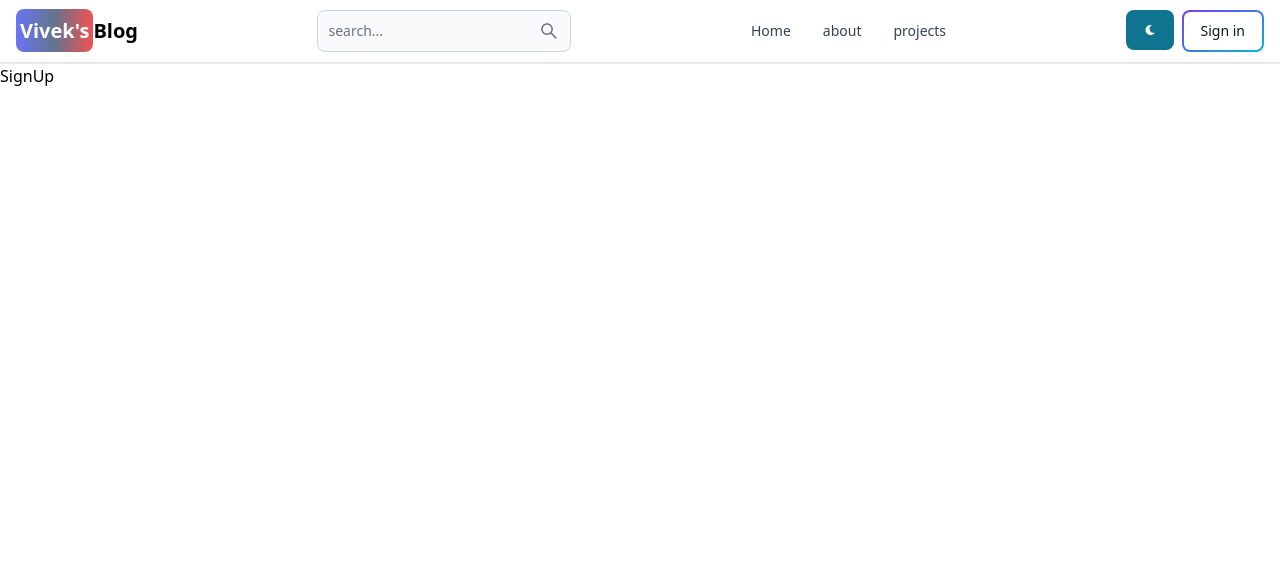
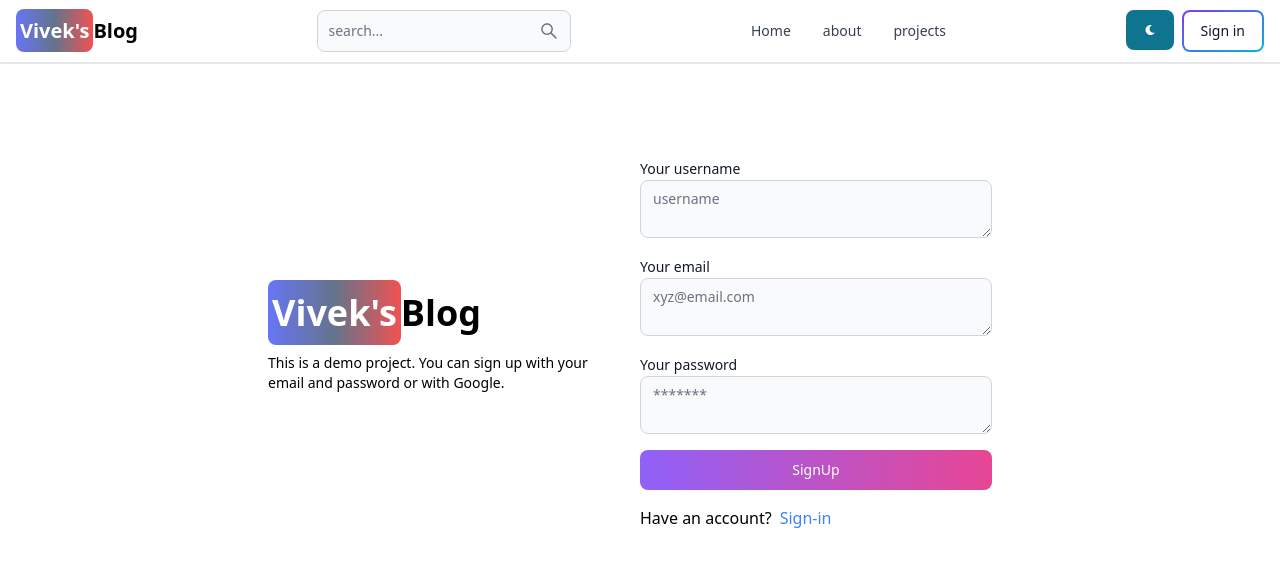
Before and after one commit to calverMingo/mern-blog, a React (Vite) app in the folder client/: page /sign-up in a window 1280 px wide. Shown: the top 566 px of the page. Built offline with nearby package versions, Linux system fonts and the light colour scheme.

Commit message:
create sign up page UI

```diff
--- a/client/src/pages/SignUp.jsx
+++ b/client/src/pages/SignUp.jsx
@@ -1,5 +1,61 @@
+import { Textarea } from "flowbite-react";
 import React from "react";
+import { Link } from "react-router-dom";
+import { Label } from "flowbite-react";
+import { Button } from "flowbite-react";
 
 export default function SignUp() {
-  return <div>SignUp</div>;
+  return (
+    <div className=" min-h-screen mt-20 ">
+      <div className="flex p-3 max-w-3xl mx-auto flex-col md:flex-row md:items-center gap-5">
+        {/* left div */}
+        <div className="flex-1 flex-align-center">
+          <Link className=" font-bold dark:text-white text-4xl">
+            <span
+              className="px-1 py-2
+        bg-gradient-to-r from-indigo-500 via-slate-500 to-red-500 rounded-lg text-white"
+            >
+              Vivek's
+            </span>
+            Blog
+          </Link>
+          <p className="text-sm mt-5">
+            This is a demo project. You can sign up with your email and password
+            or with Google.
+          </p>
+        </div>
+
+        <div className="flex-1">
+          {/* right div */}
+
+          <form className="flex flex-col gap-4">
+            <div>
+              <Label value="Your username" />
+              <Textarea type="text" placeholder="username" id="username" />
+            </div>
+            <div>
+              <Label value=" Your email" />
+              <Textarea type="text" placeholder="xyz@email.com" id="email" />
+            </div>
+            <div>
+              <Label value="Your password" />
+              <Textarea type="text" placeholder="*******" id="password" />
+            </div>
+
+            <Button gradientDuoTone="purpleToPink" type="submit">
+              SignUp
+            </Button>
+          </form>
+
+          <div className=" flex gap-2 mt-4">
+            <span>Have an account?</span>
+            <Link to="/sign-in" className="text-blue-500">
+              Sign-in
+            </Link>
+          </div>
+        </div>
+        <div />
+      </div>
+    </div>
+  );
 }
```
